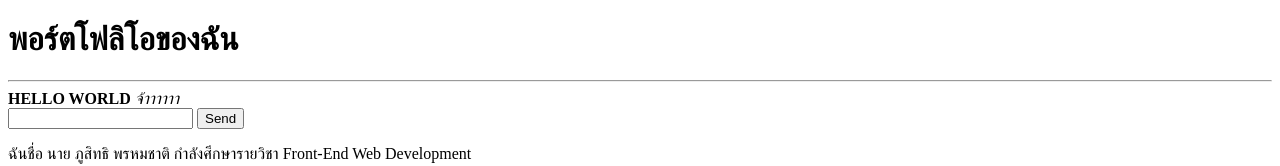
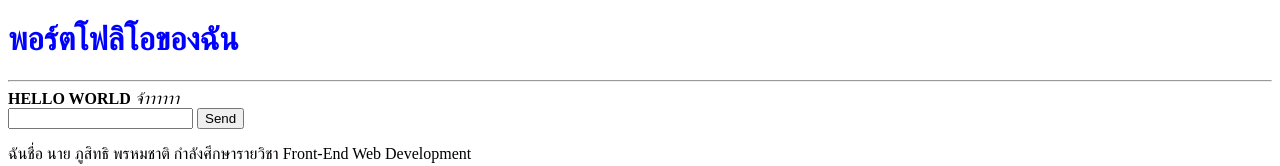
Before and after one commit to 68160163/lab1-front, a plain HTML site: page index.html in a window 1280 px wide. Shown: the top 166 px of the page. Drawn offline with Linux system fonts and the light colour scheme.

Commit message:
เปลี่ยนสีหัวข้อเป็นสีน้ำเงินใน experiment

```diff
--- a/index.html
+++ b/index.html
@@ -6,7 +6,7 @@
     <title>Document</title>
 </head>
 <body>
-    <h1>พอร์ตโฟลิโอของฉัน</h1>
+    <h1 style="color: blue;">พอร์ตโฟลิโอของฉัน</h1>
     <hr>
     <strong>HELLO WORLD</strong> <em>จ้าาาาาา</em>
 
```
